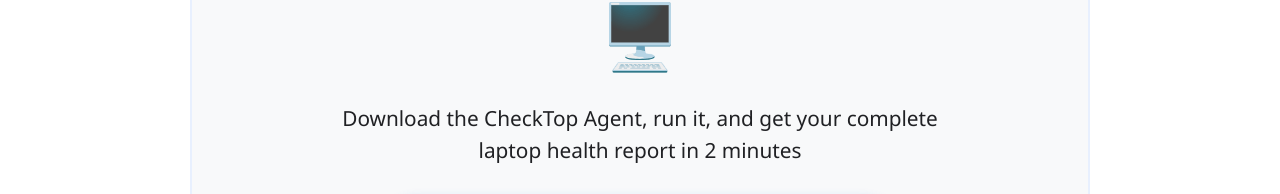
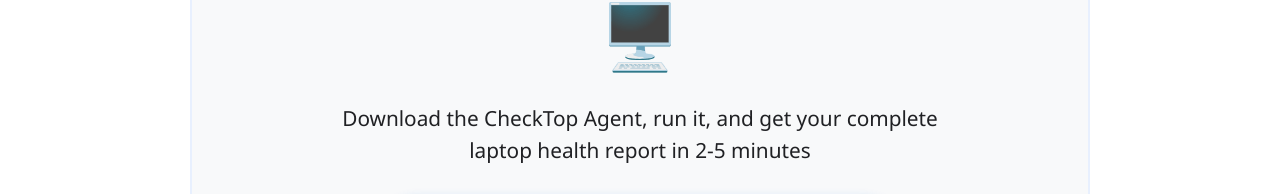
Before and after one commit to saqibmurtaza/CheckTop, a Next.js app in the folder frontend/: page / in a window 1280 px wide. Shown: the part 549-743 px from the top of the page. Built offline with nearby package versions, Linux system fonts and the light colour scheme.

Commit message:
update the line 2 minutes in page.tsx

```diff
--- a/frontend/src/app/page.tsx
+++ b/frontend/src/app/page.tsx
@@ -36,7 +36,7 @@
           }}>
             <div style={{ fontSize: "64px", marginBottom: "20px" }}>🖥️</div>
             <p style={{ fontSize: "1.3rem", color: "#202124", maxWidth: "600px", margin: "0 auto 30px", fontWeight: 500 }}>
-              Download the CheckTop Agent, run it, and get your complete laptop health report in 2 minutes
+              Download the CheckTop Agent, run it, and get your complete laptop health report in 2-5 minutes
             </p>
 
             {/* Download Button */}
```
